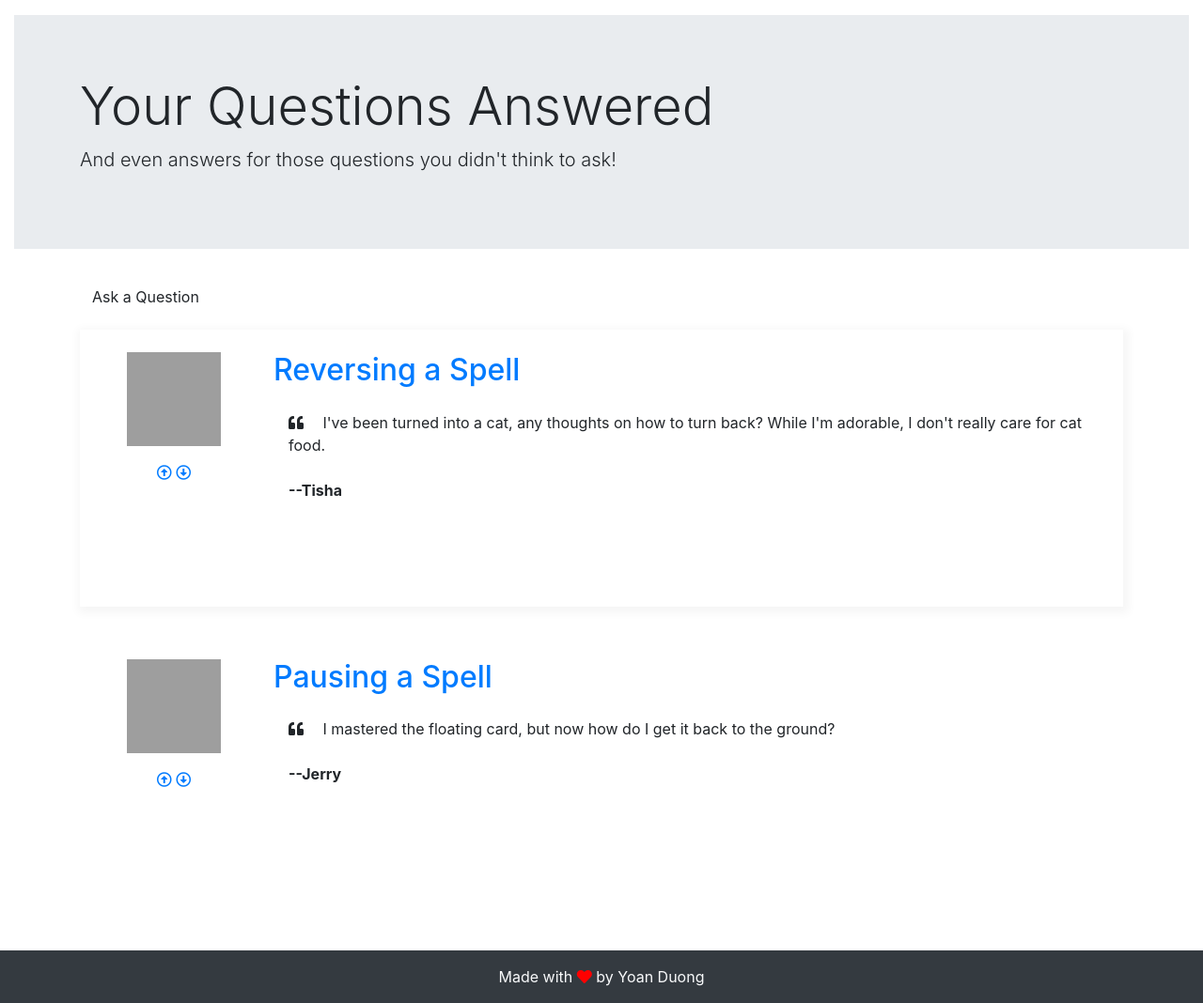
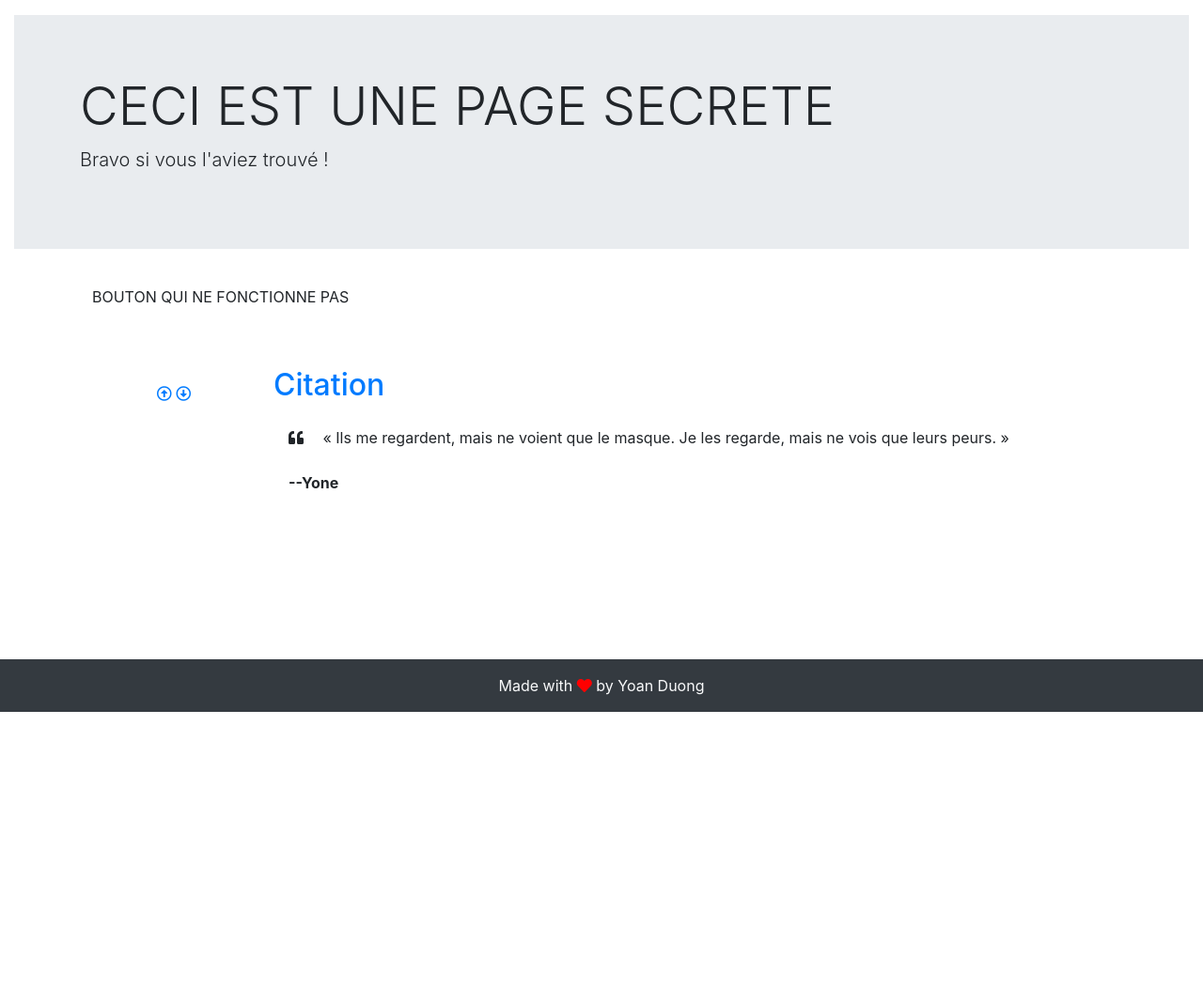
Before and after one commit to Miralyss/checkpoint2, a Symfony app: template templates/question/homepage.html.twig in a window 1280 px wide. Shown: the part 56-1124 px from the top of the page at 94% size. After the commit the page ends 814 px from the top, so only its background shows below. Run offline with Twig, Linux system fonts and the light colour scheme; the template is opened without the code that fills it, so the values that code supplies are empty; some libraries are stand-ins or nearby versions; grey boxes are pictures that could not be loaded.

Commit message:
frenchisation

```diff
--- a/templates/character/_form.html.twig
+++ b/templates/character/_form.html.twig
@@ -1,4 +1,5 @@
 {{ form_start(form) }}
     {{ form_widget(form) }}
+
     <button class="btn btn-success">{{ button_label|default('Confirmer') }}</button>
 {{ form_end(form) }}
--- a/templates/character/edit.html.twig
+++ b/templates/character/edit.html.twig
@@ -3,11 +3,11 @@
 {% block title %}Edit Character{% endblock %}
 
 {% block body %}
-    <h1>Edit Character</h1>
+    <h1>Editer {{ character.name }}</h1>
 
     {{ include('character/_form.html.twig', {'button_label': 'Confirmer'}) }}
 
-    <a href="{{ path('character_index') }}">Retour</a>
+    <a href="{{ path('character_index') }}" class="btn btn-info">Retour</a>
 
     {{ include('character/_delete_form.html.twig') }}
 {% endblock %}
--- a/templates/character/index.html.twig
+++ b/templates/character/index.html.twig
@@ -31,8 +31,8 @@
                 <td>{{ character.magicAttack }}</td>
                 <td>{{ character.speed }}</td>
                 <td>
-                    <a href="{{ path('character_show', {'id': character.id}) }}">show</a>
-                    <a href="{{ path('character_edit', {'id': character.id}) }}">edit</a>
+                    <a href="{{ path('character_show', {'id': character.id}) }}" class="btn btn-info">Détails</a>
+                    <a href="{{ path('character_edit', {'id': character.id}) }}" class="btn btn-info">Editer</a>
                 </td>
             </tr>
         {% else %}
@@ -43,5 +43,5 @@
         </tbody>
     </table>
 
-    <a href="{{ path('character_new') }}">Créer un nouveau personnage</a>
+    <a href="{{ path('character_new') }}" class="btn btn-info">Créer un nouveau personnage</a>
 {% endblock %}
--- a/templates/character/new.html.twig
+++ b/templates/character/new.html.twig
@@ -7,5 +7,5 @@
     <div class="">
         {{ include('character/_form.html.twig') }}
     </div>
-    <a href="{{ path('character_index') }}">Retour</a>
+    <a href="{{ path('character_index') }}" class="btn btn-info">Retour</a>
 {% endblock %}
--- a/templates/character/show.html.twig
+++ b/templates/character/show.html.twig
@@ -43,9 +43,9 @@
         </tbody>
     </table>
 
-    <a href="{{ path('character_index') }}">Retour</a>
+    <a href="{{ path('character_index') }}" class="btn btn-info">Retour</a>
 
-    <a href="{{ path('character_edit', {'id': character.id}) }}">Editer</a>
+    <a href="{{ path('character_edit', {'id': character.id}) }}" class="btn btn-info">Editer</a>
 
     {{ include('character/_delete_form.html.twig') }}
 {% endblock %}
--- a/templates/question/homepage.html.twig
+++ b/templates/question/homepage.html.twig
@@ -3,69 +3,41 @@
 {% block body %}
     <div class="jumbotron-img jumbotron jumbotron-fluid">
         <div class="container">
-            <h1 class="display-4">Your Questions Answered</h1>
-            <p class="lead">And even answers for those questions you didn't think to ask!</p>
+            <h1 class="display-4">CECI EST UNE PAGE SECRETE</h1>
+            <p class="lead">Bravo si vous l'aviez trouvé !</p>
         </div>
     </div>
     <div class="container">
         <div class="row mb-3">
             <div class="col">
-                <button class="btn btn-question">Ask a Question</button>
+                <button class="btn btn-question">BOUTON QUI NE FONCTIONNE PAS</button>
             </div>
         </div>
         <div class="row">
-            <div class="col-12">
-                <div style="box-shadow: 2px 3px 9px 4px rgba(0,0,0,0.04);">
-                    <div class="q-container p-4">
-                        <div class="row">
-                            <div class="col-2 text-center">
-                                <img src="{{ asset('images/tisha.png') }}" width="100" height="100">
-                                <div class="d-block mt-3 vote-arrows">
-                                    <a class="vote-up" href="#"><i class="far fa-arrow-alt-circle-up"></i></a>
-                                    <a class="vote-down" href="#"><i class="far fa-arrow-alt-circle-down"></i></a>
-                                </div>
-                            </div>
-                            <div class="col">
-                                <a class="q-title" href="#"><h2>Reversing a Spell</h2></a>
-                                <div class="q-display p-3">
-                                    <i class="fa fa-quote-left mr-3"></i>
-                                    <p class="d-inline">I've been turned into a cat, any thoughts on how to turn back? While I'm adorable, I don't really care for cat food.</p>
-                                    <p class="pt-4"><strong>--Tisha</strong></p>
-                                </div>
-                            </div>
-                        </div>
-                    </div>
-                    <a class="answer-link" href="#" style="color: #fff;">
-                        <p class="q-display-response text-center p-3">
-                            <i class="fa fa-magic magic-wand"></i> 6 answers
-                        </p>
-                    </a>
-                </div>
-            </div>
-
             <div class="col-12 mt-3">
                 <div class="q-container p-4">
                     <div class="row">
                         <div class="col-2 text-center">
-                            <img src="{{ asset('images/magic-photo.png') }}" width="100" height="100">
                             <div class="d-block mt-3 vote-arrows">
                                 <a class="vote-up" href="#"><i class="far fa-arrow-alt-circle-up"></i></a>
                                 <a class="vote-down" href="#"><i class="far fa-arrow-alt-circle-down"></i></a>
                             </div>
                         </div>
                         <div class="col">
-                            <a class="q-title" href="#"><h2>Pausing a Spell</h2></a>
+                            <a class="q-title" href="#"><h2>Citation</h2></a>
                             <div class="q-display p-3">
                                 <i class="fa fa-quote-left mr-3"></i>
-                                <p class="d-inline">I mastered the floating card, but now how do I get it back to the ground?</p>
-                                <p class="pt-4"><strong>--Jerry</strong></p>
+                                <p class="d-inline">« Ils me regardent, mais ne voient que le masque. Je les regarde, mais ne vois que leurs peurs. »
+
+                                </p>
+                                <p class="pt-4"><strong>--Yone</strong></p>
                             </div>
                         </div>
                     </div>
                 </div>
                 <a class="answer-link" href="#" style="color: #fff;">
                     <p class="q-display-response text-center p-3">
-                        <i class="fa fa-magic magic-wand"></i> 15 answers
+                        <i class="fa fa-magic magic-wand"></i> 15 commentaires
                     </p>
                 </a>
             </div>
--- a/templates/role/edit.html.twig
+++ b/templates/role/edit.html.twig
@@ -3,11 +3,11 @@
 {% block title %}Edit Role{% endblock %}
 
 {% block body %}
-    <h1>Edit Role</h1>
+    <h1>Editer le rôle {{ role.name }}</h1>
 
     {{ include('role/_form.html.twig', {'button_label': 'Update'}) }}
 
-    <a href="{{ path('role_index') }}">back to list</a>
+    <a href="{{ path('role_index') }}">Retour</a>
 
     {{ include('role/_delete_form.html.twig') }}
 {% endblock %}
--- a/templates/role/index.html.twig
+++ b/templates/role/index.html.twig
@@ -17,8 +17,8 @@
             <tr>
                 <td>{{ role.name }}</td>
                 <td>
-                    <a href="{{ path('role_show', {'id': role.id}) }}">show</a>
-                    <a href="{{ path('role_edit', {'id': role.id}) }}">edit</a>
+                    <a href="{{ path('role_show', {'id': role.id}) }}" class="btn btn-info">Détails</a>
+                    <a href="{{ path('role_edit', {'id': role.id}) }}" class="btn btn-info">Editer</a>
                 </td>
             </tr>
         {% else %}
@@ -29,5 +29,5 @@
         </tbody>
     </table>
 
-    <a href="{{ path('role_new') }}">Create new</a>
+    <a href="{{ path('role_new') }}" class="btn btn-info">Créer un nouveau rôle</a>
 {% endblock %}
--- a/templates/role/new.html.twig
+++ b/templates/role/new.html.twig
@@ -7,5 +7,5 @@
 
     {{ include('role/_form.html.twig') }}
 
-    <a href="{{ path('role_index') }}">back to list</a>
+    <a href="{{ path('role_index') }}" class="btn btn-info">Retour</a>
 {% endblock %}
```
Also changed, not shown: templates/role/show.html.twig (+2 -6 lines).
